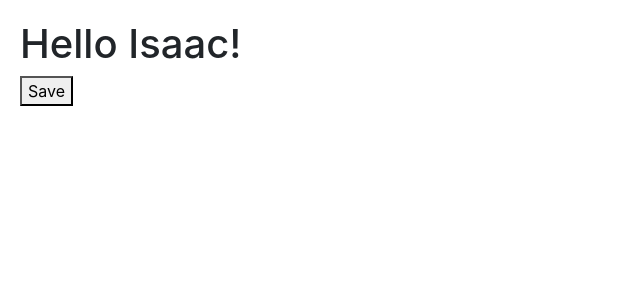
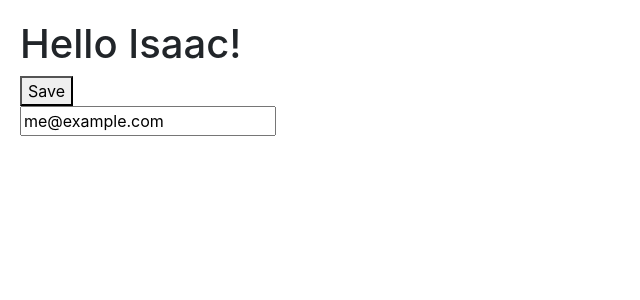
Before and after one commit to isakabusee/hello-angular, an Angular app: page / in a window 1280 px wide. Shown: the top 300 px of the page, without its empty margins (0-640 px from the left). Built offline with nearby package versions, Linux system fonts and the light colour scheme.

Commit message:
two way binding

```diff
--- a/src/app/app.module.ts
+++ b/src/app/app.module.ts
@@ -1,5 +1,6 @@
 import { BrowserModule } from '@angular/platform-browser';
 import { NgModule } from '@angular/core';
+import { FormsModule } from '@angular/forms';
 
 import { AppRoutingModule } from './app-routing.module';
 import { AppComponent } from './app.component';
@@ -13,7 +14,8 @@ import { CoursesService } from './courses.service';
   ],
   imports: [
     BrowserModule,
-    AppRoutingModule
+    AppRoutingModule,
+    FormsModule
   ],
   providers: [
     CoursesService
--- a/src/app/courses/courses.component.ts
+++ b/src/app/courses/courses.component.ts
@@ -7,6 +7,7 @@ import { Component, OnInit } from '@angular/core';
   <div (click)="onDivClicked()">
     <button (click)="onSave($event)">Save</button>
   </div>
+  <input [(ngModel)]="email" (keyup.enter)="onKeyUp()" />
   `
 
   //this section is called the DOM
@@ -19,4 +20,8 @@ export class CoursesComponent {
     $event.stopPropagation();
     console.log("This button was clicked", $event);
   }
+  email = "me@example.com";
+  onKeyUp() {
+    console.log(this.email);
+  }
 }
```
